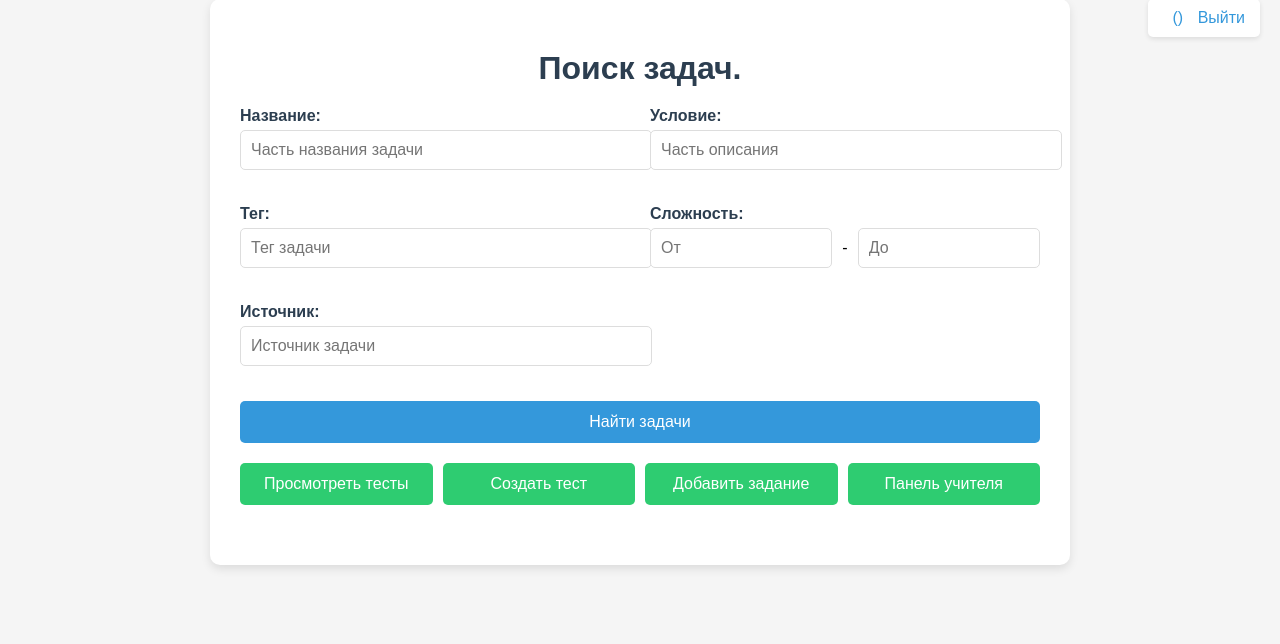
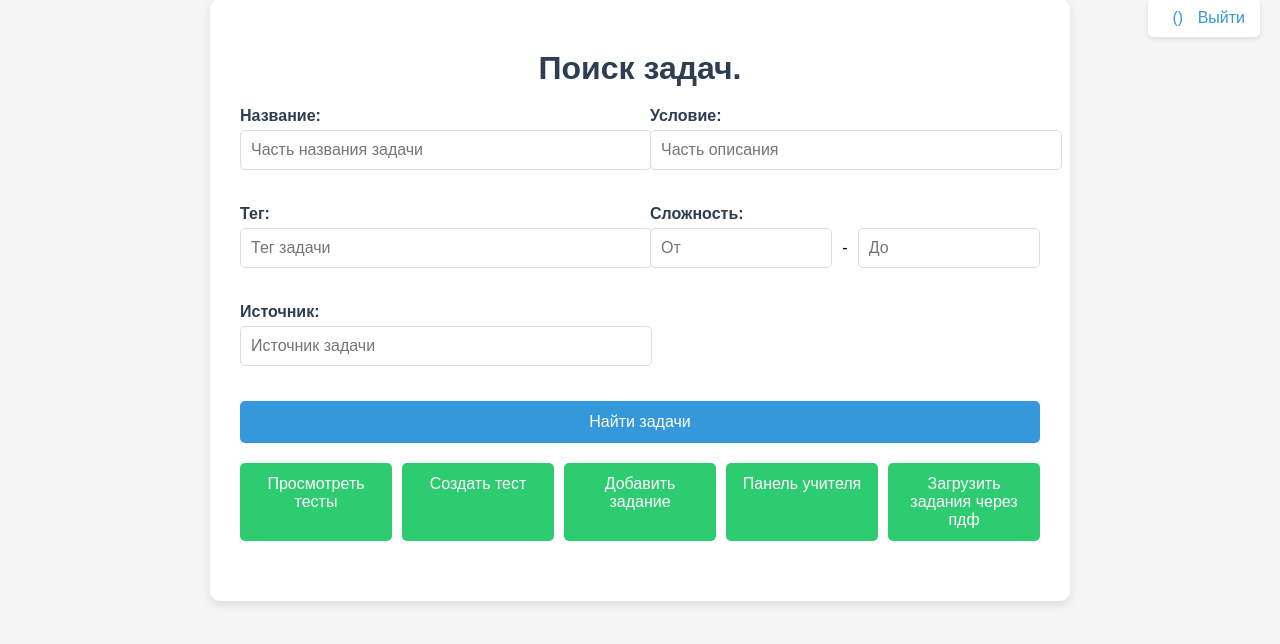
Before and after one commit to shrechochek/bt3, a Flask app: page / in a window 1280 px wide. Shown: the part 21-665 px from the top of the page. Run offline with Flask 3, Linux system fonts and the light colour scheme; the visitor is signed in with stand-in values (Sample User, id 1); tables that the repository leaves empty hold one stand-in row (values such as "Sample post").

Commit message:
add pdf-upload button on main page

```diff
--- a/templates/index.html
+++ b/templates/index.html
@@ -184,6 +184,7 @@
                 <a href="/create-test" class="action-btn">Создать тест</a>
                 <a href="/create-task" class="action-btn">Добавить задание</a>
                 <a href="/teacher" class="action-btn">Панель учителя</a>
+                <a href="/upload-pdf" class="action-btn">Загрузить задания через пдф</a>
             {% endif %}
 
             {% if user.username == 'admin'%}
```
